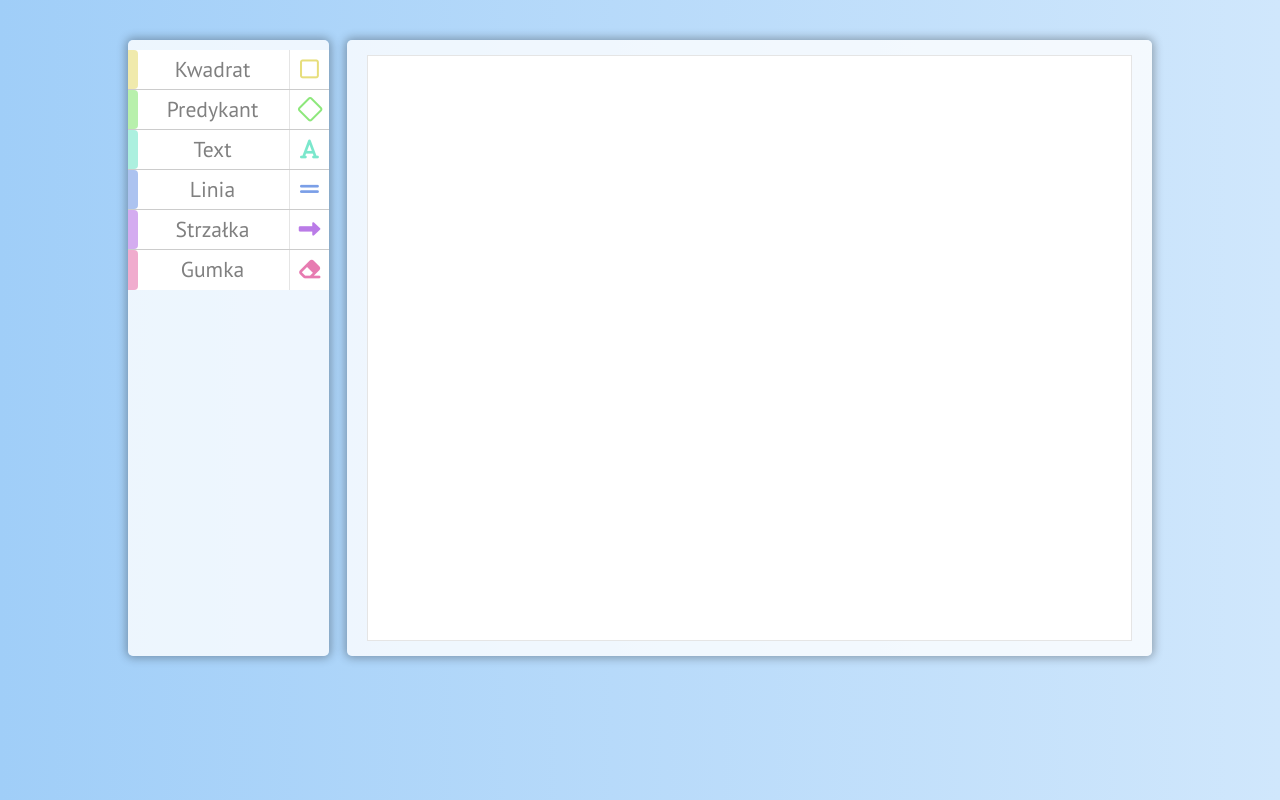
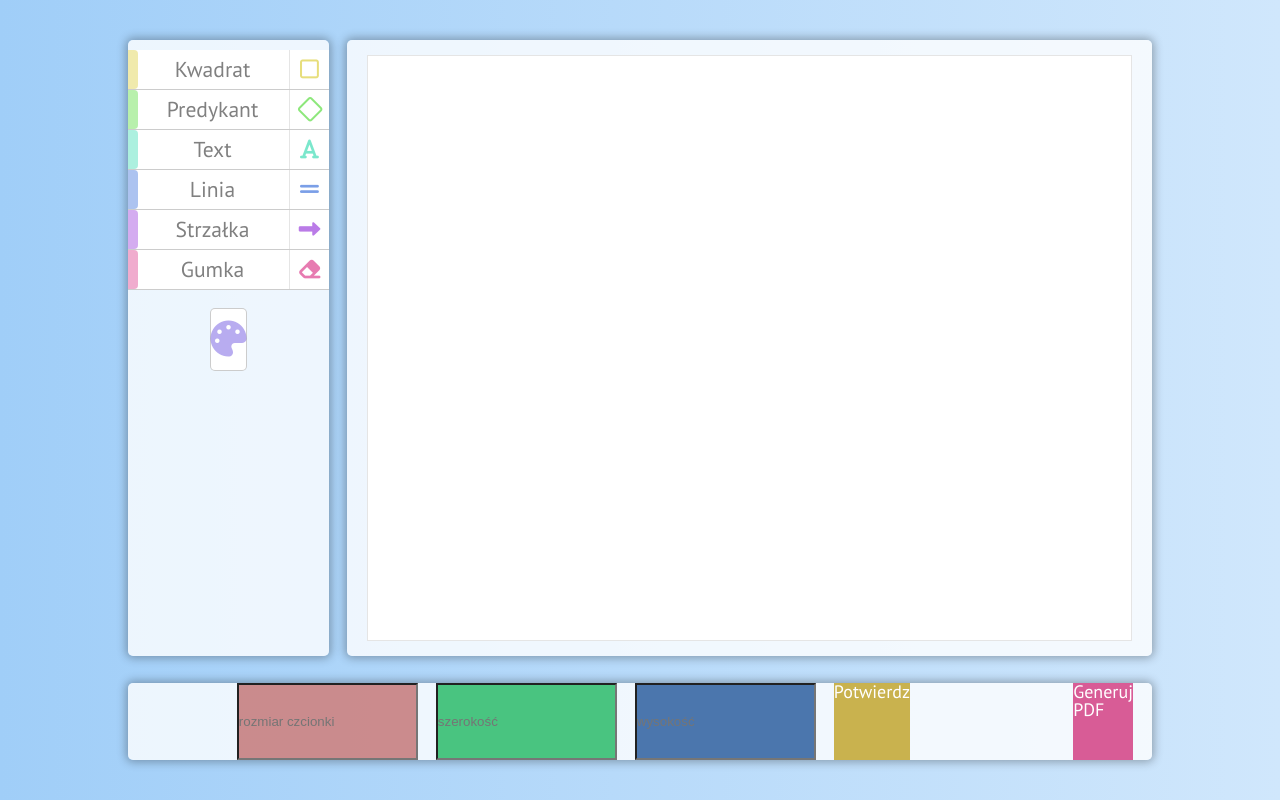
Before and after one commit to Desmord/SchematicGenerator, a website built with webpack: page Dev/Html/index.html in a window 1280 px wide. Built offline with nearby package versions, Linux system fonts and the light colour scheme.

Commit message:
Add color-chooser button, properties menu container

```diff
--- a/Dev/Html/index.html
+++ b/Dev/Html/index.html
@@ -55,11 +55,19 @@
                     <i class="fas fa-eraser"></i>
                 </div>
             </div>
+            <div class="tools-menu__color-chooser">
+                <i class="fas fa-palette"></i>
+            </div>
         </div>
         <div class="canvas-container">
             <canvas class="canvas-container__canvas"></canvas>
         </div>
         <div class="properties-menu">
+            <input type="text" class="properties-menu__font-size-input" placeholder="rozmiar czcionki"></input>
+            <input type="text" class="properties-menu__width-input" placeholder="szerokość"></input>
+            <input type="text" class="properties-menu__height-input" placeholder="wysokość"></input>
+            <div class="properties-menu__subbmit-button">Potwierdz</div>
+            <div class="properties-menu__generate-pdf-button">Generuj PDF</div>
         </div>
     </div>
 </body>
--- a/Dev/Sass/Properties-menu/propertiesMenu.scss
+++ b/Dev/Sass/Properties-menu/propertiesMenu.scss
@@ -0,0 +1,65 @@
+.properties-menu {
+    grid-area: properties;
+    display: grid;
+    gap: 1em;
+    grid-template-columns: 5fr 2fr 2fr 2fr 1fr 7fr 2fr 1px;
+    grid-template-rows:1fr;
+    grid-template-areas:
+        " color-chooser font-size-input width-input height-input subbmit-button . generate-pdf-button";
+    background-color: $menus-back-ground-color;
+    border-radius: 5px;
+    box-shadow: 0px 0px 10px 2px rgba(0, 0, 0, 0.3);
+
+    &__font-size-input {
+        grid-area: font-size-input;
+        overflow: hidden;
+        white-space: nowrap;
+        outline: none;
+        resize: none;
+        background-color: rgba(194, 113, 113, 0.8);
+    }
+
+    &__width-input {
+        grid-area: width-input;
+        overflow: hidden;
+        white-space: nowrap;
+        outline: none;
+        resize: none;
+        background-color: rgb(73, 196, 128);
+    }
+
+    &__height-input {
+        grid-area: height-input;
+        overflow: hidden;
+        white-space: nowrap;
+        outline: none;
+        resize: none;
+        background-color: rgb(75, 118, 173);
+    }
+
+    &__subbmit-button {
+        grid-area: subbmit-button;
+        background-color: rgb(201, 178, 78);
+    }
+
+    &__generate-pdf-button {
+        grid-area: generate-pdf-button;
+        background-color: rgb(216, 92, 150);
+    }
+
+}
+
+//  position: absolute;
+// left:100px;
+// top:7px;
+// border: none;
+// border-radius: 5px;
+// overflow: hidden;
+// white-space: nowrap;
+// outline: none;
+// resize: none;
+// text-align: left;
+// color:  rgba(0,0,0,0.65);
+// font-weight: 700;
+// font-size: 18px;
+// background-color: rgba(255,255,255,0.8);
--- a/Dev/Sass/Tools-Menu/Tools-Button/toolsButton.scss
+++ b/Dev/Sass/Tools-Menu/Tools-Button/toolsButton.scss
@@ -20,6 +20,10 @@
         border-bottom-right-radius: 4px;
         background-color: rgb(199, 77, 77);
         transition: all 0.3s ease-in-out;
+
+        &--active{
+            width: 100%;
+        }
     }
 
     &__text{
--- a/Dev/Sass/Tools-Menu/toolsMenu.scss
+++ b/Dev/Sass/Tools-Menu/toolsMenu.scss
@@ -1,15 +1,41 @@
-.tools-menu{
+.tools-menu {
    grid-area: 'tools-menu';
    display: grid;
    grid-template-columns: 1fr;
-   grid-template-rows: repeat(auto-fit,minmax(25px,40px));
-   // background-color: rgba(150, 150, 150,0.2);
+   grid-template-rows: repeat(6, minmax(25px, 40px)) 1em 1fr;
    background-color: $menus-back-ground-color;
    border-radius: 5px;
-   box-shadow: 0px 0px 10px 2px rgba(0,0,0,0.3);
+   box-shadow: 0px 0px 10px 2px rgba(0, 0, 0, 0.3);
+
+   &__color-chooser {
+      grid-column: 1/1;
+      grid-row: 8/8;
+      margin-left: 41%;
+      width: 18%;
+      height: 18%;
+      border-radius: 5px;
+      border:1px solid rgba(0,0,0,0.2);
+      background-color: rgb(255,255,255);
+      transition: all 0.2s ease-out;
+
+      i {
+         @include flex-box();
+
+         width: 100%;
+         height: 100%;
+         font-size: 2em;
+         color:hsla(random(360), 69%, 61.8%,0.5);
+      }
+   }
+
+   &__color-chooser:hover{
+      cursor: pointer;
+      box-shadow: 0px 0px 5px 1px rgba(0,0,0,0.3);
+   }
+
 }
 
-.tools-menu:nth-child(1){
+.tools-menu:nth-child(1) {
    padding-top: 10px;
 }
 
--- a/Dev/Sass/main.scss
+++ b/Dev/Sass/main.scss
@@ -44,8 +44,8 @@ body{
     grid-template-columns:1fr 4fr;
     grid-template-rows: 8fr 1fr;
     grid-template-areas:
-    "tools-menu canvas",
-    "properties-menu properties-menu save-inport-menu",
+    "tools-menu canvas"
+    "properties properties";
 }
 
 @media all and (max-width:1400px){
@@ -64,50 +64,3 @@ body{
 @import './Tools-Menu/toolsMenu.scss';
 @import './Canvas_container/canvasContainer.scss';
 @import './Properties-menu/propertiesMenu.scss';
-
-//---------------------------------------------
-// nav{
-//     wlasciwosc: cos;
-
-//     ul{
-//         wlasciwosc: cos;
-//     }
-
-//     ele1{
-//         wlasciwosc: cos;
-//     }
-// }
-
-
-//---------------------------------------------
-// nav{
-
-    // &:hover{
-
-    // }
-
-//     &__elemenr{
-//         wlasciwosc: cos;
-//     }
-
-// }
-
-
-//---------------------------------------------
-// import->  @use 'sciazka/plik'
-
-
-//---------------------------------------------
-// %kalasa{
-//     wlasciwosc: cos;
-    //     wlasciwosc: cos;
-    //     wlasciwosc: cos;
-// }
-
-// .element{
-//     @extend %klasa;
-//     wlasciwosc: cos;
-// }
-
-//---------------------------------------------
-// element[nazwa="nazwaAtrybutu"]{}
```
Also changed, not shown: Dev/Css/main.css, 1 other file.
